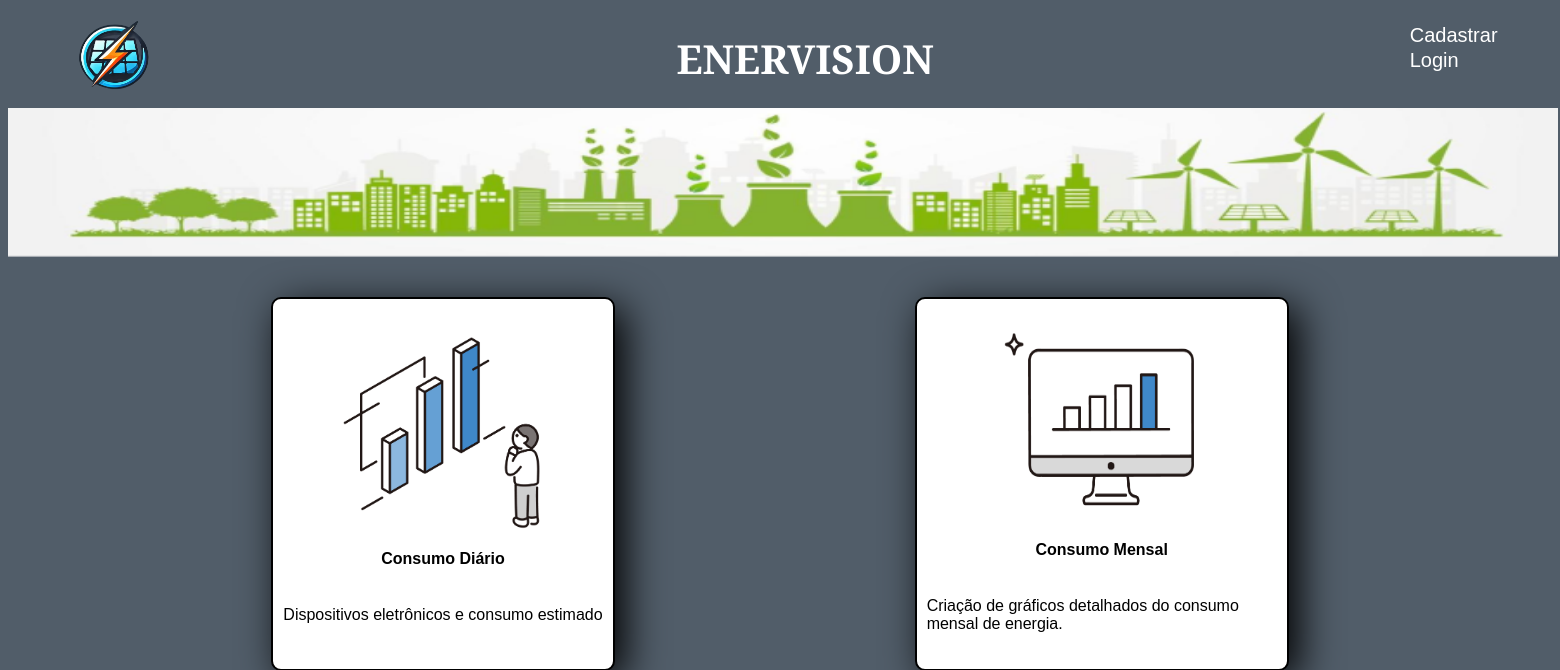
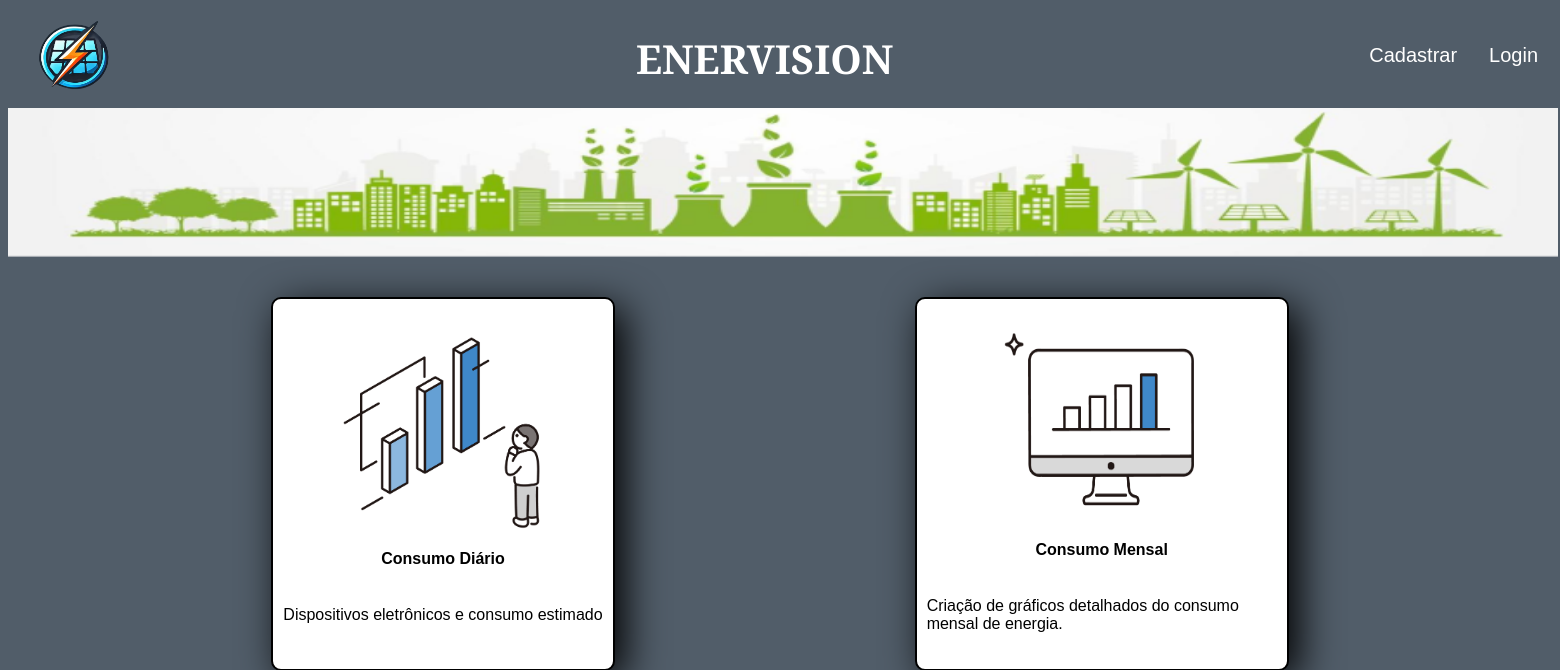
Before and after one commit to joaopedroNASA/EnerVision, a PHP site: page / in a window 1560 px wide. Shown: the top 670 px of the page. Run offline with PHP 8.4, Linux system fonts and the light colour scheme.

Commit message:
commit do diegão

```diff
--- a/index.php
+++ b/index.php
@@ -11,7 +11,7 @@
 
 <body>
 
-    <nav class="nav-bar">
+    <nav class="nav-bar2">
         <div class="logo">
             <img src="img/Enervision.png" alt="">
         </div>
--- a/style2.css
+++ b/style2.css
@@ -9,23 +9,43 @@ body {
     align-items: center;
     text-align: center;
     font-family: Cambria, Cochin, Georgia, Times, 'Times New Roman', serif;
+    font-size: 20px;
+    color: white;
+}
+.nav-bar2 {
+    display: flex;
+    justify-content: center;
+    align-items: center;
+    text-align: center;
+    font-family: Cambria, Cochin, Georgia, Times, 'Times New Roman', serif;
     font-size: 40px;
     color: white;
     gap: 490px;
 }
-.buttons button{
+.buttons {
     display: flex;
+    text-align: center;
+    align-items: center;
     gap: 20px;
     position: relative;
     right: 20px;
     bottom: 10px;
     background-color: #515D69;
     color: white;
-    font-size: 20px;
     font-family: Arial, Helvetica, sans-serif;
     border: none;
 }
+.buttons button{
+    background-color: #515D69;
+    color: white;
+    border: none;
+    font-size: 20px;
+}
 .nav-bar img {
+    height: 100px;
+    width: 150px;
+}
+.nav-bar2 img {
     height: 100px;
     width: 150px;
 }
```
